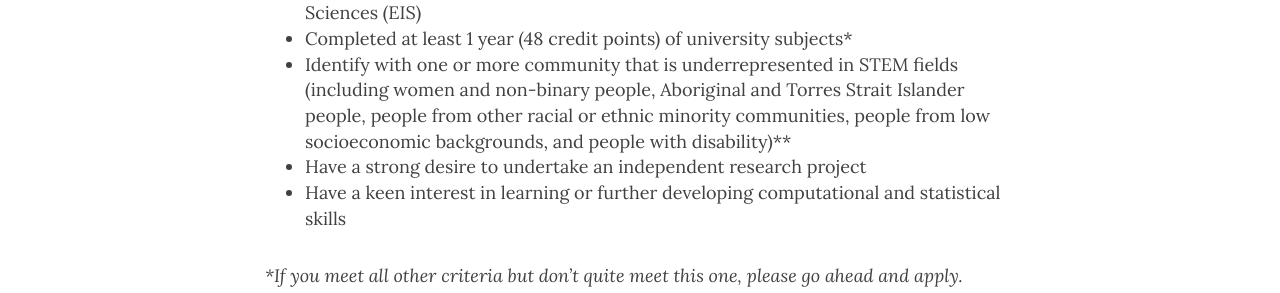
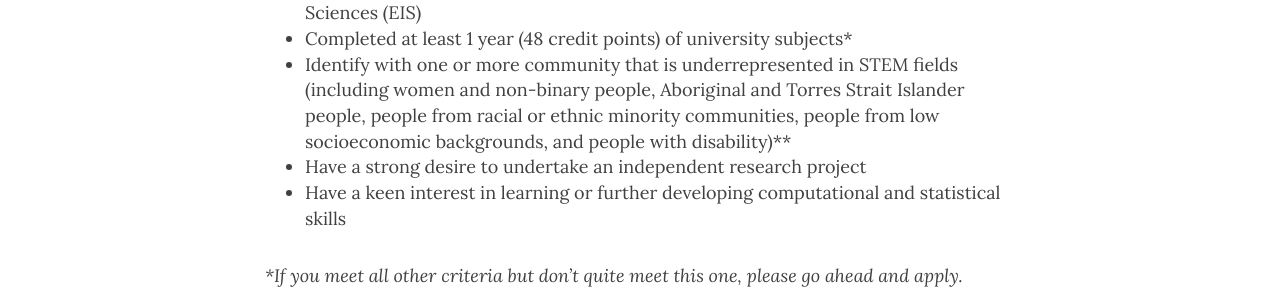
Before and after one commit to jennyfisher/jennyfisher.github.io, a Jekyll site: the page built from surge.md, in a window 1280 px wide and 900 px high, scrolled down 948 px. Shown: the part 207-500 px from the top of the window. Built offline with Jekyll 4.4.1, drawn with Linux system fonts in a browser that asks for light colours; nearby versions of some CDN libraries.

Commit message:
Update surge.md

```diff
--- a/surge.md
+++ b/surge.md
@@ -16,7 +16,7 @@ The SURGE scholar will join a vibrant group of researchers at the UOW Centre for
 Applicants must be UOW undergraduates and should meet the following criteria:
 - Majoring in any science, mathematics, or engineering degree in the Faculty of Science, Medicine and Health (SMAH) or the Faculty of Engineering & Information Sciences (EIS)
 - Completed at least 1 year (48 credit points) of university subjects\*
-- Identify with one or more community that is underrepresented in STEM fields (including women and non-binary people, Aboriginal and Torres Strait Islander people, people from other racial or ethnic minority communities, people from low socioeconomic backgrounds, and people with disability)\**
+- Identify with one or more community that is underrepresented in STEM fields (including women and non-binary people, Aboriginal and Torres Strait Islander people, people from racial or ethnic minority communities, people from low socioeconomic backgrounds, and people with disability)\**
 - Have a strong desire to undertake an independent research project
 - Have a keen interest in learning or further developing computational and statistical skills
 
```
